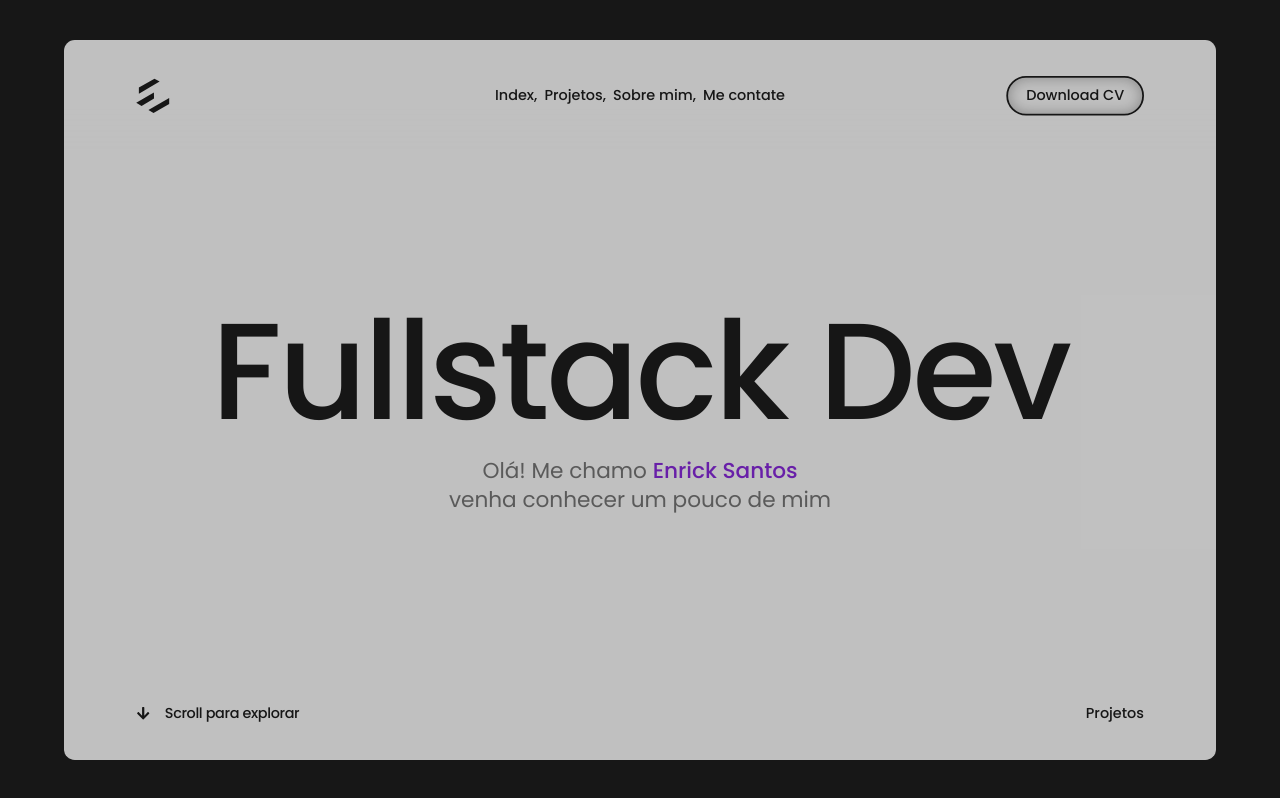
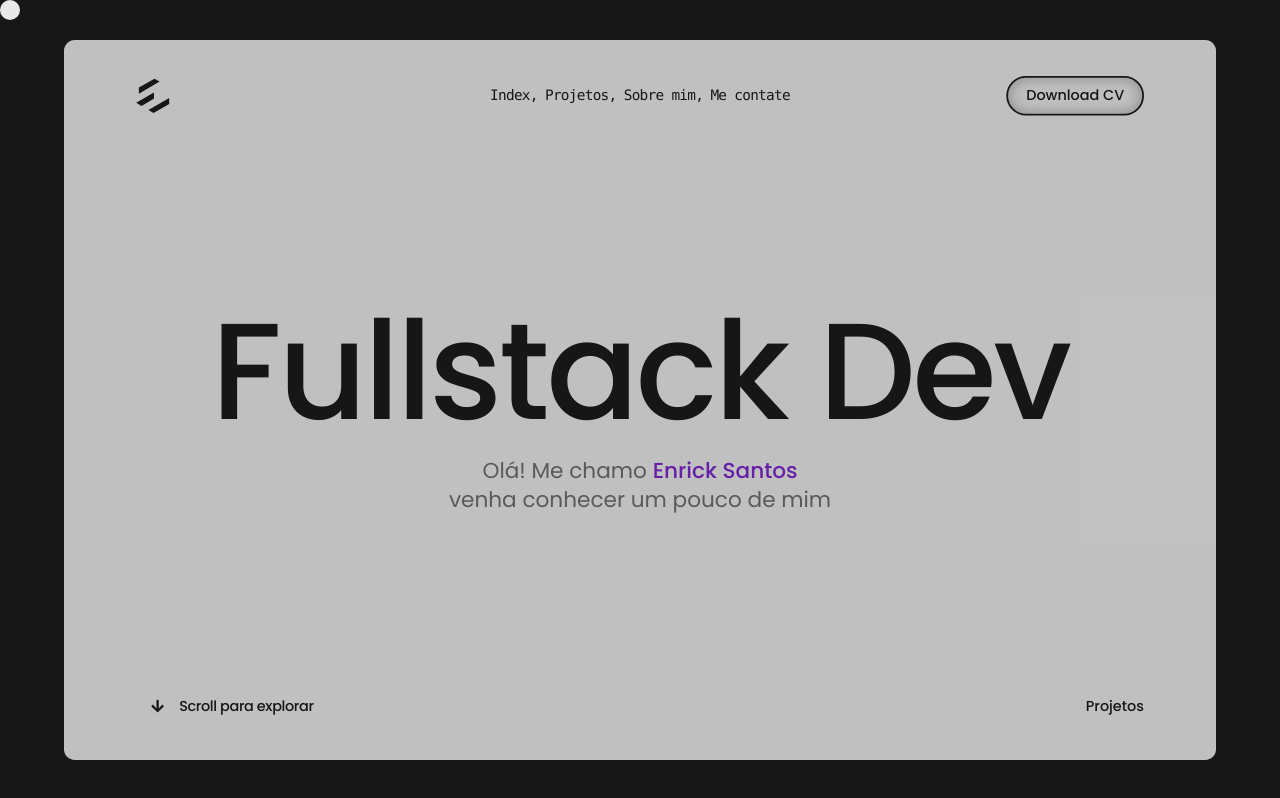
Before and after one commit to enrick-dev/portfolio-2025, a Next.js app: page / in a window 1280 px wide. Built offline with nearby package versions, Linux system fonts and the light colour scheme.

Commit message:
add EncryptLink and FlipLink components; refactor SecIndex to use forwardRef and integrate MouseCursor

```diff
--- /dev/null
+++ b/src/components/encrypt-link.tsx
@@ -0,0 +1,69 @@
+import Link from 'next/link';
+import React, { PropsWithChildren } from 'react';
+
+const DURATION = 0.25;
+const STAGGER = 0.025;
+
+const TARGET_TEXT = 'Encrypt data';
+const CYCLES_PER_LETTER = 1;
+const SHUFFLE_TIME = 35;
+
+const CHARS = '!@#$%^&*():{};|,.<>/?';
+
+interface EncryptLinkProps extends PropsWithChildren {
+  href: string;
+  children: string;
+  className?: string;
+}
+
+const EncryptLink = ({ children, href = '', className }: EncryptLinkProps) => {
+  const intervalRef = React.useRef<ReturnType<typeof setInterval> | null>(null);
+
+  const [text, setText] = React.useState(children);
+
+  const scramble = () => {
+    let pos = 0;
+
+    intervalRef.current = setInterval(() => {
+      const scrambled = children
+        .split('')
+        .map((char, index) => {
+          if (pos / CYCLES_PER_LETTER > index) {
+            return char;
+          }
+
+          const randomCharIndex = Math.floor(Math.random() * CHARS.length);
+          const randomChar = CHARS[randomCharIndex];
+
+          return randomChar;
+        })
+        .join('');
+
+      setText(scrambled);
+      pos++;
+
+      if (pos >= children.length * CYCLES_PER_LETTER) {
+        stopScramble();
+      }
+    }, SHUFFLE_TIME);
+  };
+
+  const stopScramble = () => {
+    clearInterval(intervalRef.current || undefined);
+
+    setText(children);
+  };
+
+  return (
+    <Link
+      href={href}
+      className={`font-mono tracking-tighter ${className}`}
+      onMouseEnter={scramble}
+      onMouseLeave={stopScramble}
+    >
+      {text}
+    </Link>
+  );
+};
+
+export default EncryptLink;
--- /dev/null
+++ b/src/components/flip-link.tsx
@@ -0,0 +1,76 @@
+import { motion } from 'motion/react';
+import { PropsWithChildren } from 'react';
+
+const DURATION = 0.25;
+const STAGGER = 0.025;
+
+const FlipLink = ({
+  children,
+  href,
+  className,
+}: PropsWithChildren<{
+  href: string;
+  children: string;
+  className: string;
+}>) => {
+  return (
+    <motion.a
+      initial="initial"
+      whileHover="hovered"
+      href={href}
+      className={`relative block overflow-hidden whitespace-nowrap uppercase ${className}`}
+      style={{
+        lineHeight: 0.75,
+      }}
+    >
+      <div>
+        {children.split('').map((l, i) => (
+          <motion.span
+            variants={{
+              initial: {
+                y: 0,
+              },
+              hovered: {
+                y: '-100%',
+              },
+            }}
+            transition={{
+              duration: DURATION,
+              ease: 'easeInOut',
+              delay: STAGGER * i,
+            }}
+            className="inline-block"
+            key={i}
+          >
+            {l}
+          </motion.span>
+        ))}
+      </div>
+      <div className="absolute inset-0">
+        {children.split('').map((l, i) => (
+          <motion.span
+            variants={{
+              initial: {
+                y: '100%',
+              },
+              hovered: {
+                y: 0,
+              },
+            }}
+            transition={{
+              duration: DURATION,
+              ease: 'easeInOut',
+              delay: STAGGER * i,
+            }}
+            className="inline-block"
+            key={i}
+          >
+            {l}
+          </motion.span>
+        ))}
+      </div>
+    </motion.a>
+  );
+};
+
+export default FlipLink;
--- a/src/components/header/header-nav.tsx
+++ b/src/components/header/header-nav.tsx
@@ -1,3 +1,5 @@
+import EncryptLink from '../encrypt-link';
+
 const items = [
   {
     name: 'Index',
@@ -25,13 +27,14 @@ const HeaderNav = ({ className }: HeaderNavProps) => {
     <nav className={className}>
       <ul className="flex gap-2">
         {items.map((item, index) => (
-          <li key={index}>
-            <a href={item.href} className="font-medium">
-              {item.name}
-
-              {index < items.length - 1 && ', '}
-            </a>
-          </li>
+          <EncryptLink key={index} href={item.href} className="font-medium">
+            {item.name + (index < items.length - 1 ? ', ' : '')}
+          </EncryptLink>
+          // <li key={index}>
+          //   <a href={item.href} className="font-medium">
+          //     {item.name + (index < items.length - 1 && ', ')}
+          //   </a>
+          // </li>
         ))}
       </ul>
     </nav>
--- /dev/null
+++ b/src/components/mouse-cursor.tsx
@@ -0,0 +1,64 @@
+import { motion, useMotionValue, useSpring } from 'motion/react';
+import React, { PropsWithChildren } from 'react';
+
+const MouseCursor = ({
+  styckyElement,
+}: PropsWithChildren<{ styckyElement: React.RefObject<HTMLDivElement> }>) => {
+  const [isHovered, setIsHovered] = React.useState(false);
+  const cursorSize = isHovered ? 60 : 20;
+  const mouse = {
+    x: useMotionValue(0),
+    y: useMotionValue(0),
+  };
+
+  const smothMouse = {
+    x: useSpring(mouse.x, { stiffness: 240, damping: 45 }),
+    y: useSpring(mouse.y, { stiffness: 240, damping: 45 }),
+  };
+  const manageMouseMove = (e: globalThis.MouseEvent): void => {
+    const { clientX, clientY } = e;
+    const { left, top, width, height } =
+      styckyElement.current.getBoundingClientRect();
+
+    const center = { x: left + width / 2, y: top + height / 2 };
+    if (isHovered) {
+      mouse.x.set(center.x - cursorSize / 2);
+      mouse.y.set(center.y - cursorSize / 2);
+    } else {
+      mouse.x.set(clientX - cursorSize / 2);
+      mouse.y.set(clientY - cursorSize / 2);
+    }
+  };
+
+  const manageMouseOver = () => {
+    setIsHovered(true);
+  };
+
+  const manageMouseLeave = () => {
+    setIsHovered(false);
+  };
+
+  React.useEffect(() => {
+    console.log('saddsa');
+    const element = styckyElement.current;
+
+    window.addEventListener('mousemove', manageMouseMove);
+    element?.addEventListener('mouseenter', manageMouseOver);
+    element?.addEventListener('mouseleave', manageMouseLeave);
+    return () => {
+      window.removeEventListener('mousemove', manageMouseMove);
+      element?.removeEventListener('mouseenter', manageMouseOver);
+      element?.removeEventListener('mouseleave', manageMouseLeave);
+    };
+  });
+
+  return (
+    <motion.div
+      className="pointer-events-none absolute z-50 size-5 rounded-full bg-white mix-blend-difference"
+      style={{ left: smothMouse.x, top: smothMouse.y }}
+      animate={{ width: cursorSize, height: cursorSize }}
+    ></motion.div>
+  );
+};
+
+export default MouseCursor;
--- a/src/components/sections/sec-index.tsx
+++ b/src/components/sections/sec-index.tsx
@@ -1,6 +1,7 @@
+import { forwardRef } from 'react';
 import { FaArrowDown } from 'react-icons/fa';
 
-const SecIndex = () => {
+const SecIndex = forwardRef<HTMLDivElement>((_, ref) => {
   return (
     <section className="relative flex h-dvh min-h-[500px] w-full flex-col items-center justify-center px-20 py-28 max-md:px-7 max-md:py-14">
       <h1 className="max-xs:text-[2rem] text-[9.5rem] font-medium leading-tight tracking-tight max-xl:text-[8rem] max-lg:text-[6rem] max-md:text-[3rem]">
@@ -15,14 +16,21 @@ const SecIndex = () => {
         <span>venha conhecer um pouco de mim</span>
       </h2>
       <article className="absolute bottom-0 flex w-full items-center justify-between px-20 py-10">
-        <button className="flex items-center gap-4 font-medium tracking-tight">
-          <FaArrowDown className="size-4" />
+        <div
+          className="flex items-center gap-4 px-4 py-2 font-medium tracking-tight"
+          ref={ref}
+        >
+          <div className="size-fit">
+            <FaArrowDown className="size-4" />
+          </div>
           <span>Scroll para explorar</span>
-        </button>
+        </div>
         <p className="pointer-events-none font-medium">Projetos</p>
       </article>
     </section>
   );
-};
+});
+
+SecIndex.displayName = 'SecIndex';
 
 export default SecIndex;
--- a/src/pages/index.tsx
+++ b/src/pages/index.tsx
@@ -1,14 +1,18 @@
 import Header from '@/components/header/header-app';
+import MouseCursor from '@/components/mouse-cursor';
 import Preloader from '@/components/preloader';
 import SecIndex from '@/components/sections/sec-index';
 import SecProjects from '@/components/sections/sec-projects';
+import { useRef } from 'react';
 
 export default function Home() {
+  const styckyElement = useRef<HTMLDivElement>(null!);
   return (
     <div className="text-primary bg-foreground">
+      <MouseCursor styckyElement={styckyElement} />
       <Preloader className="flex flex-col items-center">
         <Header className="fixed top-0 z-10 w-full" />
-        <SecIndex />
+        <SecIndex ref={styckyElement} />
         <hr className="bg-muted-foreground/20 h-0.5 w-full" />
         <SecProjects />
       </Preloader>
```
